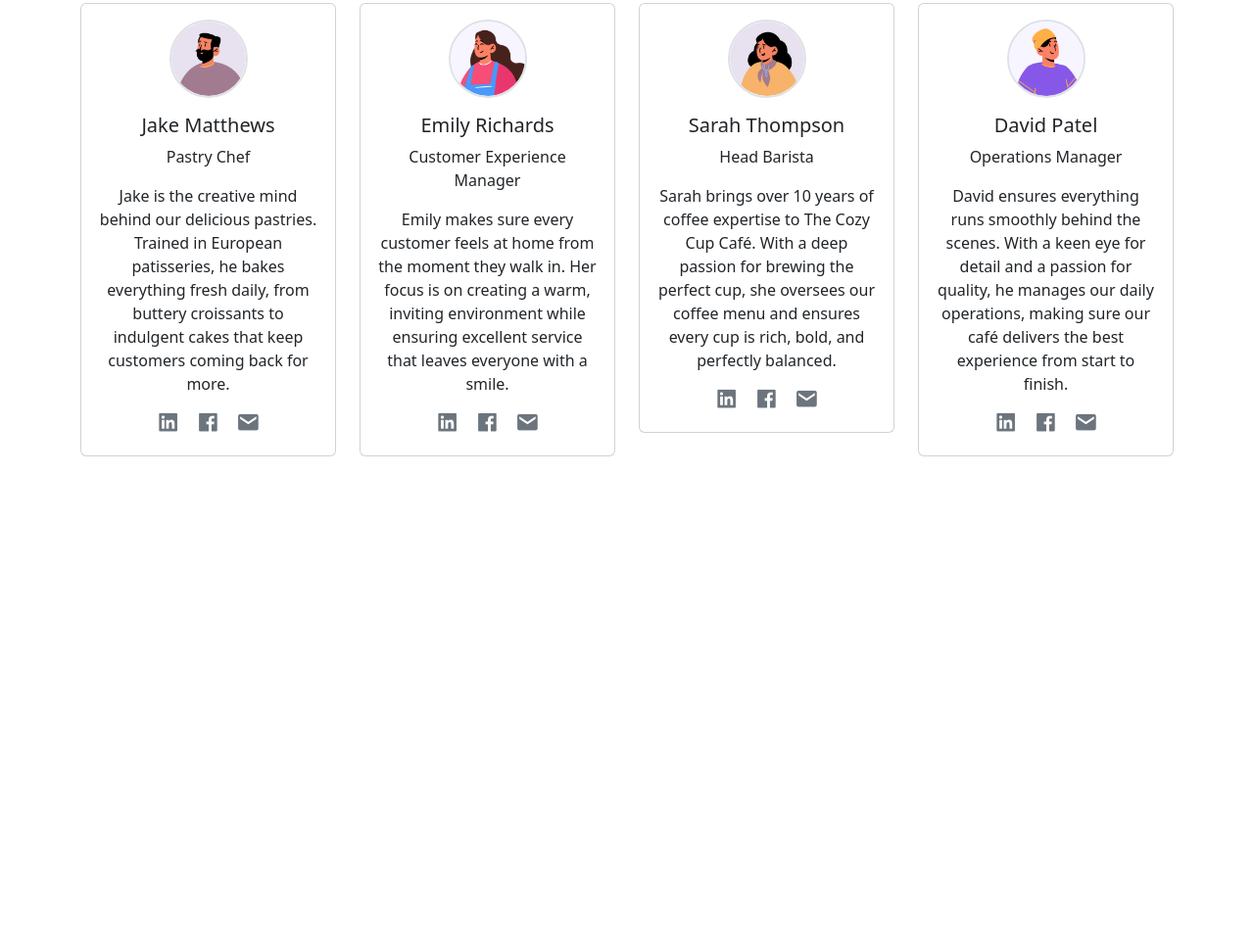
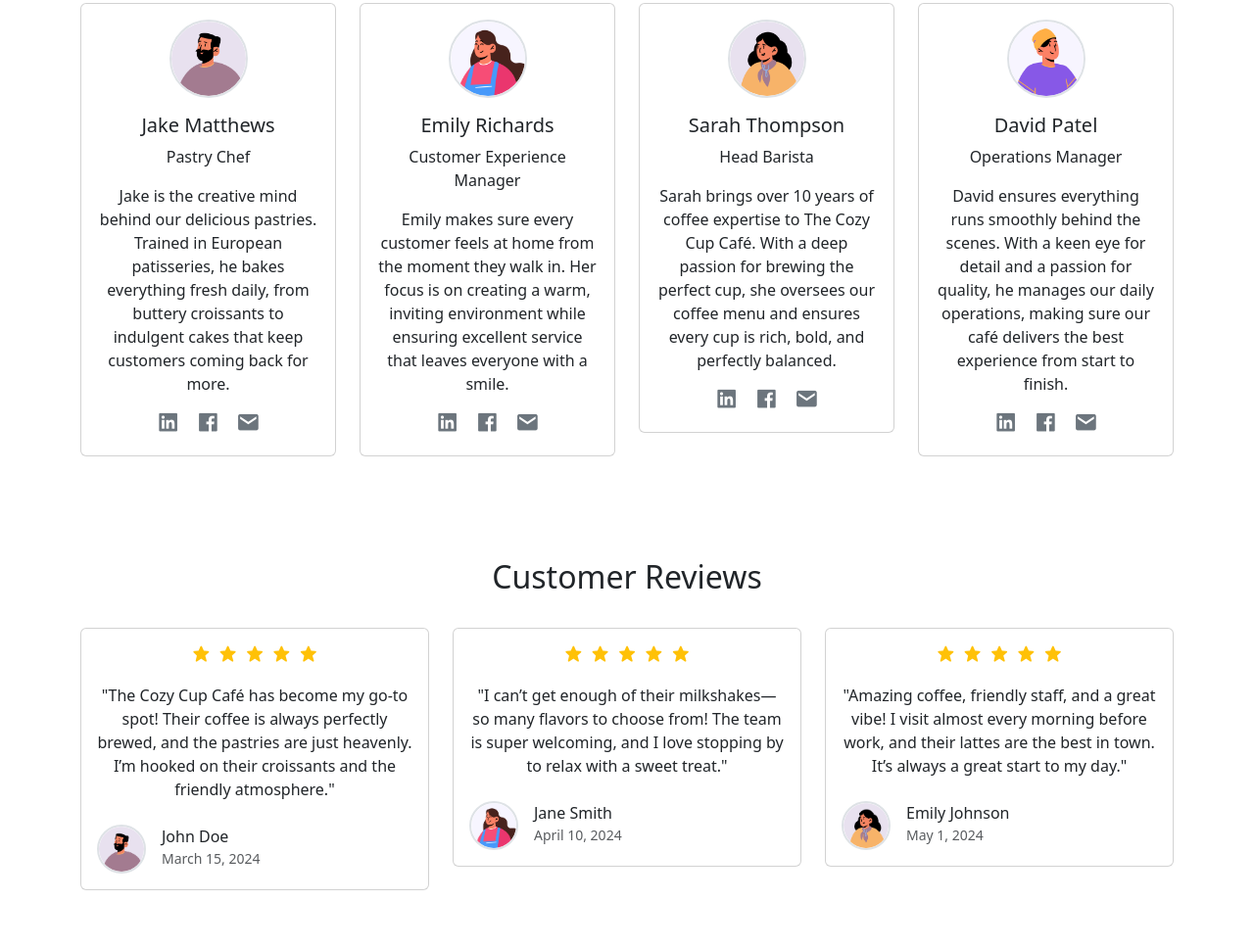
Before and after one commit to csekerobi/cozycupcafe, a plain HTML site: page index.html in a window 1280 px wide. Shown: the part 2323-3291 px from the top of the page at 98% size. Before the commit the page ends 2861 px from the top, so only its background shows below. Drawn offline with nearby package versions, Linux system fonts and the light colour scheme.

Commit message:
Adding reviews section

```diff
--- a/index.html
+++ b/index.html
@@ -283,7 +283,7 @@
               <img
                 src="imgs/avatar1.png"
                 alt="Team Member 1"
-                class="rounded-circle avatar mb-3"
+                class="rounded-circle team-avatar mb-3"
               />
               <h5 class="card-title">Jake Matthews</h5>
               <p class="card-text">Pastry Chef</p>
@@ -326,7 +326,7 @@
               <img
                 src="imgs/avatar2.png"
                 alt="Team Member 2"
-                class="rounded-circle avatar mb-3"
+                class="rounded-circle team-avatar mb-3"
               />
               <h5 class="card-title">Emily Richards</h5>
               <p class="card-text">Customer Experience Manager</p>
@@ -369,7 +369,7 @@
               <img
                 src="imgs/avatar3.png"
                 alt="Team Member 3"
-                class="rounded-circle avatar mb-3"
+                class="rounded-circle team-avatar mb-3"
               />
               <h5 class="card-title">Sarah Thompson</h5>
               <p class="card-text">Head Barista</p>
@@ -412,7 +412,7 @@
               <img
                 src="imgs/avatar4.png"
                 alt="Team Member 4"
-                class="rounded-circle avatar mb-3"
+                class="rounded-circle team-avatar mb-3"
               />
               <h5 class="card-title">David Patel</h5>
               <p class="card-text">Operations Manager</p>
@@ -450,6 +450,111 @@
         </div>
       </div>
     </div>
+    <!-- Reviews section -->
+    <div class="testimonials-section container my-5">
+      <h2 class="text-center pb-4">Customer Reviews</h2>
+      <div class="row">
+        <!-- Testimonial 1 -->
+        <div class="col-lg-4 col-md-6 col-sm-12 pb-4">
+          <div class="card testimonial-card">
+            <div class="card-body">
+              <!-- Stars Row -->
+              <div class="stars mb-3 text-center">
+                <i class="custom-star-icon bx bxs-star"></i>
+                <i class="custom-star-icon bx bxs-star"></i>
+                <i class="custom-star-icon bx bxs-star"></i>
+                <i class="custom-star-icon bx bxs-star"></i>
+                <i class="custom-star-icon bx bxs-star"></i>
+              </div>
+              <!-- Review Text -->
+              <p class="card-text text-center mb-4">
+                "The Cozy Cup Café has become my go-to spot! Their coffee is
+                always perfectly brewed, and the pastries are just heavenly. I’m
+                hooked on their croissants and the friendly atmosphere."
+              </p>
+              <!-- Reviewer Info -->
+              <div class="reviewer-info d-flex align-items-center">
+                <img
+                  src="imgs/avatar1.png"
+                  alt="Reviewer 1"
+                  class="rounded-circle reviewer-avatar me-3"
+                />
+                <div>
+                  <h6 class="mb-0">John Doe</h6>
+                  <small class="text-muted">March 15, 2024</small>
+                </div>
+              </div>
+            </div>
+          </div>
+        </div>
+        <!-- Testimonial 2 -->
+        <div class="col-lg-4 col-md-6 col-sm-12 pb-4">
+          <div class="card testimonial-card">
+            <div class="card-body">
+              <!-- Stars Row -->
+              <div class="stars mb-3 text-center">
+                <i class="custom-star-icon bx bxs-star"></i>
+                <i class="custom-star-icon bx bxs-star"></i>
+                <i class="custom-star-icon bx bxs-star"></i>
+                <i class="custom-star-icon bx bxs-star"></i>
+                <i class="custom-star-icon bx bxs-star"></i>
+              </div>
+              <!-- Review Text -->
+              <p class="card-text text-center mb-4">
+                "I can’t get enough of their milkshakes—so many flavors to
+                choose from! The team is super welcoming, and I love stopping by
+                to relax with a sweet treat."
+              </p>
+              <!-- Reviewer Info -->
+              <div class="reviewer-info d-flex align-items-center">
+                <img
+                  src="imgs/avatar2.png"
+                  alt="Reviewer 2"
+                  class="rounded-circle reviewer-avatar me-3"
+                />
+                <div>
+                  <h6 class="mb-0">Jane Smith</h6>
+                  <small class="text-muted">April 10, 2024</small>
+                </div>
+              </div>
+            </div>
+          </div>
+        </div>
+        <!-- Testimonial 3 -->
+        <div class="col-lg-4 col-md-6 col-sm-12 pb-4">
+          <div class="card testimonial-card">
+            <div class="card-body">
+              <!-- Stars Row -->
+              <div class="stars mb-3 text-center">
+                <i class="custom-star-icon bx bxs-star"></i>
+                <i class="custom-star-icon bx bxs-star"></i>
+                <i class="custom-star-icon bx bxs-star"></i>
+                <i class="custom-star-icon bx bxs-star"></i>
+                <i class="custom-star-icon bx bxs-star"></i>
+              </div>
+              <!-- Review Text -->
+              <p class="card-text text-center mb-4">
+                "Amazing coffee, friendly staff, and a great vibe! I visit
+                almost every morning before work, and their lattes are the best
+                in town. It’s always a great start to my day."
+              </p>
+              <!-- Reviewer Info -->
+              <div class="reviewer-info d-flex align-items-center">
+                <img
+                  src="imgs/avatar3.png"
+                  alt="Reviewer 3"
+                  class="rounded-circle reviewer-avatar me-3"
+                />
+                <div>
+                  <h6 class="mb-0">Emily Johnson</h6>
+                  <small class="text-muted">May 1, 2024</small>
+                </div>
+              </div>
+            </div>
+          </div>
+        </div>
+      </div>
+    </div>
 
     <script
       src="https://cdn.jsdelivr.net/npm/bootstrap@5.3.3/dist/js/bootstrap.bundle.min.js"
--- a/style.css
+++ b/style.css
@@ -33,7 +33,7 @@
   margin-bottom: 1rem;
 }
 
-.avatar {
+.team-avatar {
   width: 80px;
   height: 80px;
   object-fit: cover;
@@ -49,3 +49,24 @@
 .social-icons a:hover {
   color: #007bff;
 }
+
+.testimonials-section {
+  padding: 2rem 0;
+}
+
+.stars i {
+  color: #ffc107;
+  font-size: 1.2rem;
+  margin: 0 2px;
+}
+
+.reviewer-avatar {
+  width: 50px;
+  height: 50px;
+  object-fit: cover;
+  border: 2px solid #dee2e6;
+}
+
+.reviewer-info small {
+  color: #6c757d;
+}
```
